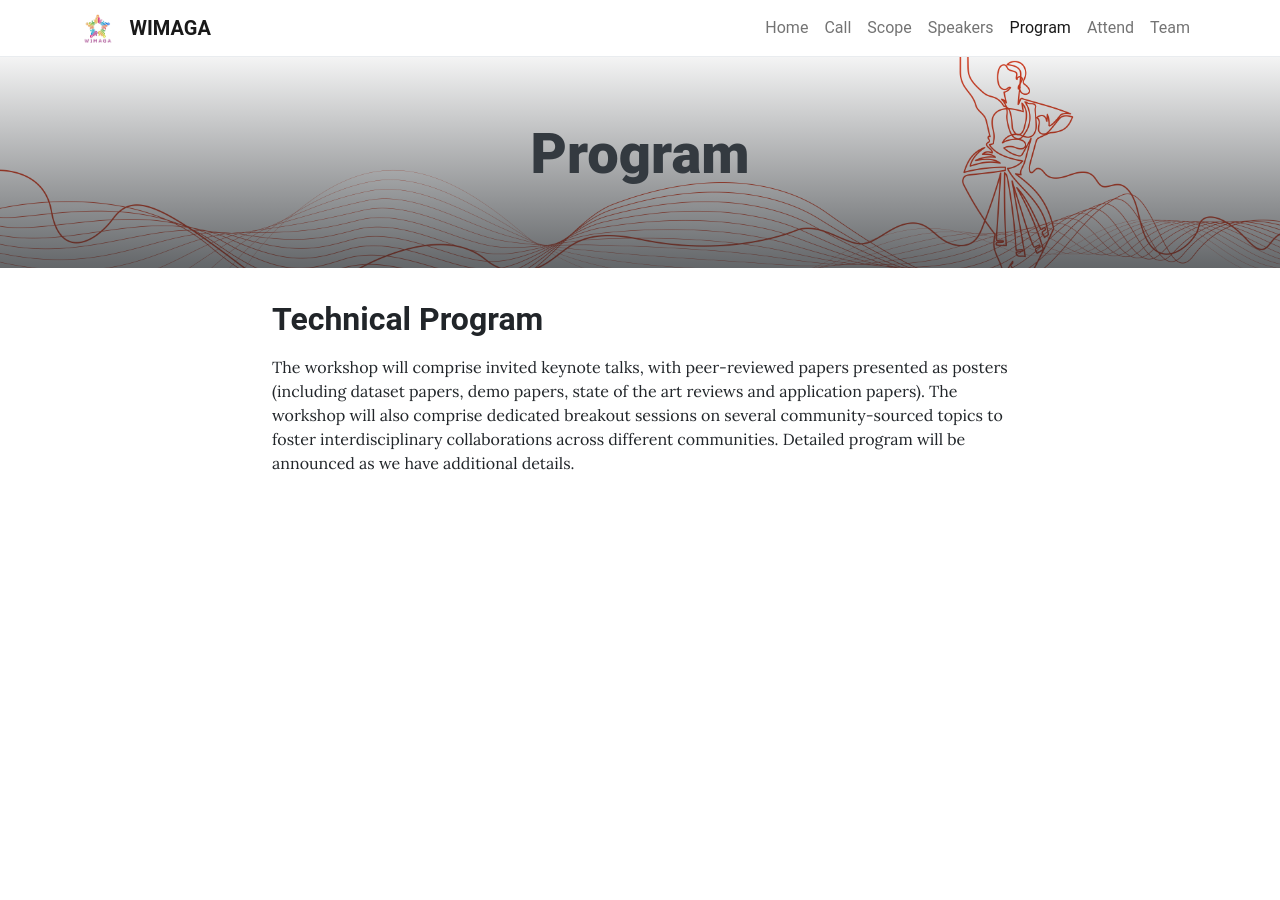
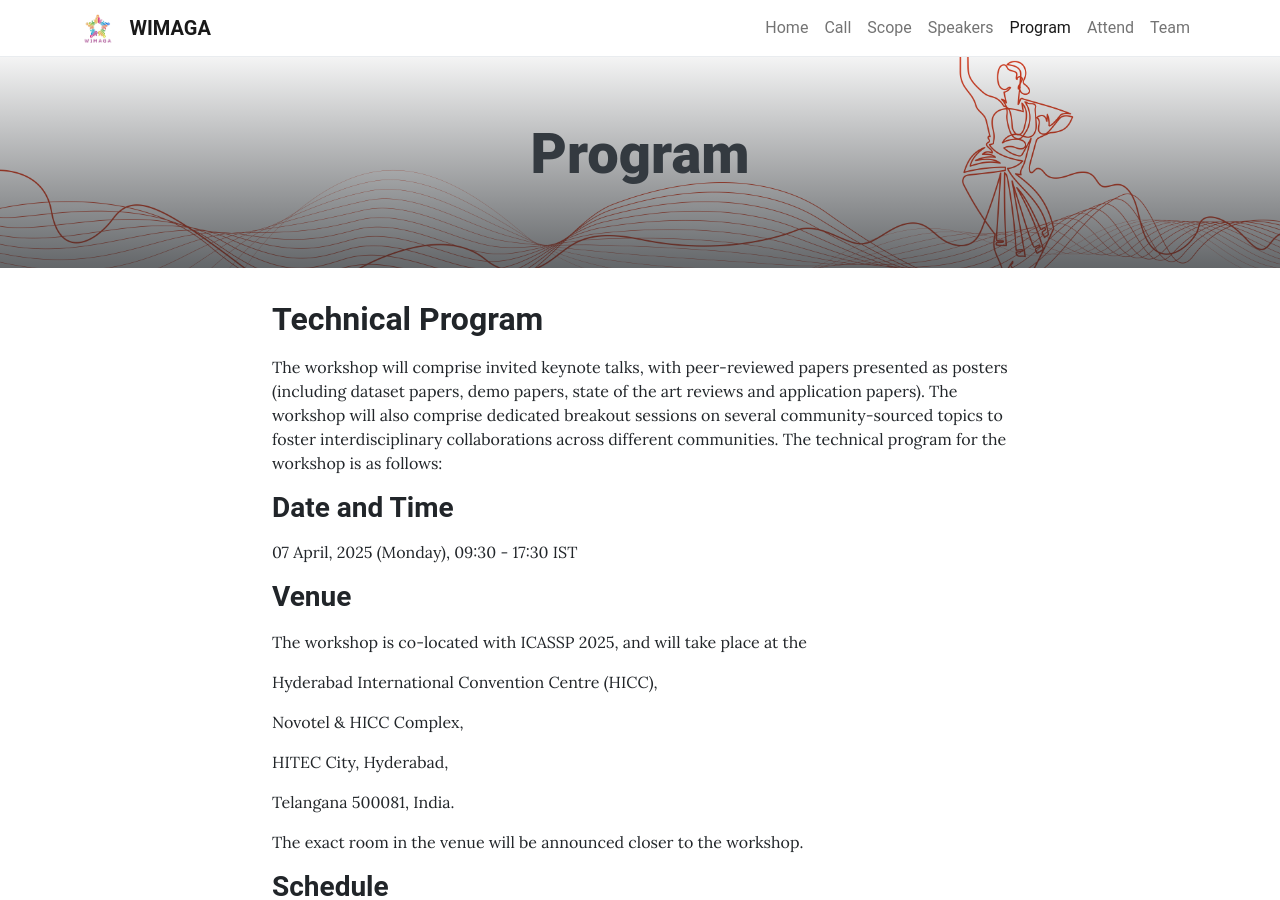
Before and after one commit to WIMAGA/wimaga.github.io, a Jekyll site: the page built from pages/program.md, in a window 1280 px wide and 900 px high. Built offline with Jekyll 4.4.1, drawn with Linux system fonts in a browser that asks for light colours; some of the changed text lies outside the part shown.

Commit message:
Adding a first version of the program

```diff
--- a/pages/program.md
+++ b/pages/program.md
@@ -5,4 +5,38 @@ permalink: /program/
 ---
 
 ## **<span style="color:$gray-800">Technical Program</span>**
-The workshop will comprise invited keynote talks, with peer-reviewed papers presented as posters (including dataset papers, demo papers, state of the art reviews and application papers). The workshop will also comprise dedicated breakout sessions on several community-sourced topics to foster interdisciplinary collaborations across different communities. Detailed program will be announced as we have additional details.
+The workshop will comprise invited keynote talks, with peer-reviewed papers presented as posters (including dataset papers, demo papers, state of the art reviews and application papers). The workshop will also comprise dedicated breakout sessions on several community-sourced topics to foster interdisciplinary collaborations across different communities. The technical program for the workshop is as follows:
+
+
+### **<span style="color:$gray-800">Date and Time</span>**
+
+07 April, 2025 (Monday), 09:30 - 17:30 IST
+
+### **<span style="color:$gray-800">Venue</span>**
+The workshop is co-located with ICASSP 2025, and will take place at the
+
+Hyderabad International Convention Centre (HICC),
+
+Novotel & HICC Complex,
+
+HITEC City, Hyderabad,
+
+Telangana 500081, India.
+
+The exact room in the venue will be announced closer to the workshop.
+
+### **<span style="color:$gray-800">Schedule</span>**
+
+| Time     | Event |
+| -------- | ------- |
+|  09:30 - 10:45 | Keynote-1: Understanding compositions as depictions of raga (by Dr. Sumithra Vasudev) |
+|  10:45 - 11:00 | Session-1: Paper Presentations |
+|  11:00 - 11:30 | Coffee Break |
+|  11:30 - 12:45 | Keynote-2: Prof. Geoffroy Peeters |
+|  12:45 - 13:00 | Session-2: Paper Presentations |
+|  13:00 - 14:00 | Lunch Break |
+|  14:00 - 14:30 | Session-3: Paper Presentations |
+|  14:30 - 15:30 | Poster Session (all papers) |
+|  15:30 - 16:00 | Coffee Break |
+|  16:00 - 16:45 | Panel Discussion (Moderator: Prof. Xavier Serra) |
+|  16:45 - 17:30 | Breakout sessions and Interaction |
```
Also changed, not shown: 1 other file.
